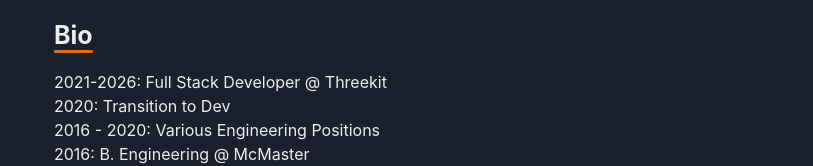
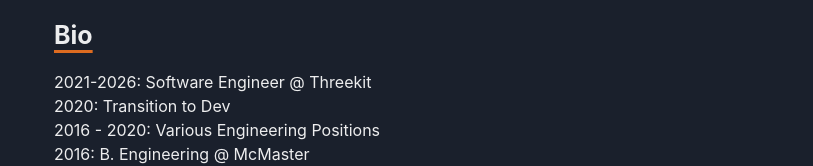
Before and after one commit to Leeoku/nextfolio, a Next.js app: page / in a window 1280 px wide. Shown: the part 578-744 px from the top of the page, without its empty margins (234-1047 px from the left). Built offline with nearby package versions, Linux system fonts and the light colour scheme.

Commit message:
chore: update title

```diff
--- a/pages/index.tsx
+++ b/pages/index.tsx
@@ -51,7 +51,7 @@ const Home: NextPage = () => {
         </Section>
       <Section delay={0.2}>
         <Heading variant="section-title">Bio</Heading>
-        <Text>2021-2026: Full Stack Developer @ Threekit</Text>
+        <Text>2021-2026: Software Engineer @ Threekit</Text>
         <Text>2020: Transition to Dev</Text>
         <Text>2016 - 2020: Various Engineering Positions</Text>
         <Text>2016: B. Engineering @ McMaster</Text>
```
